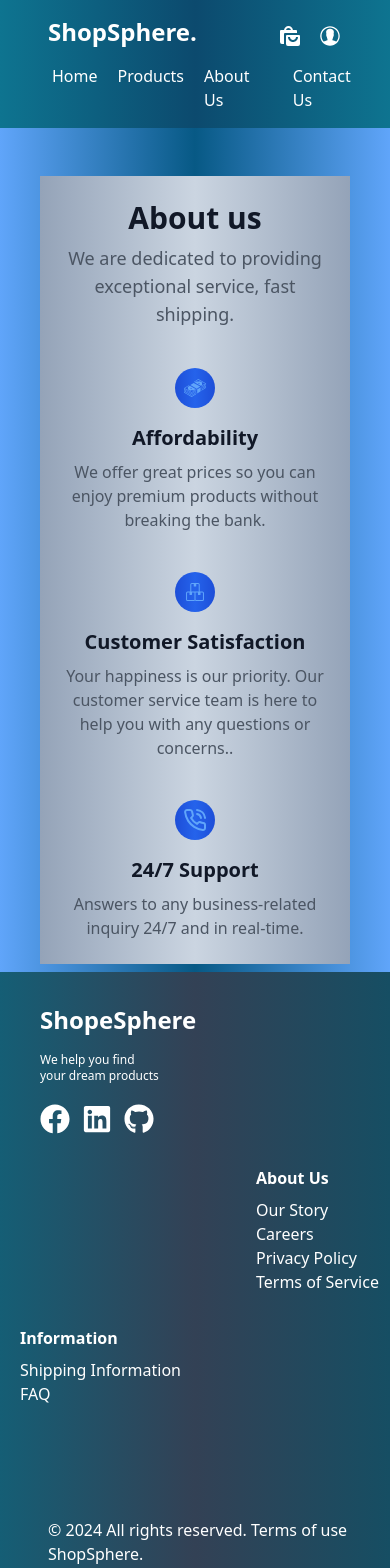
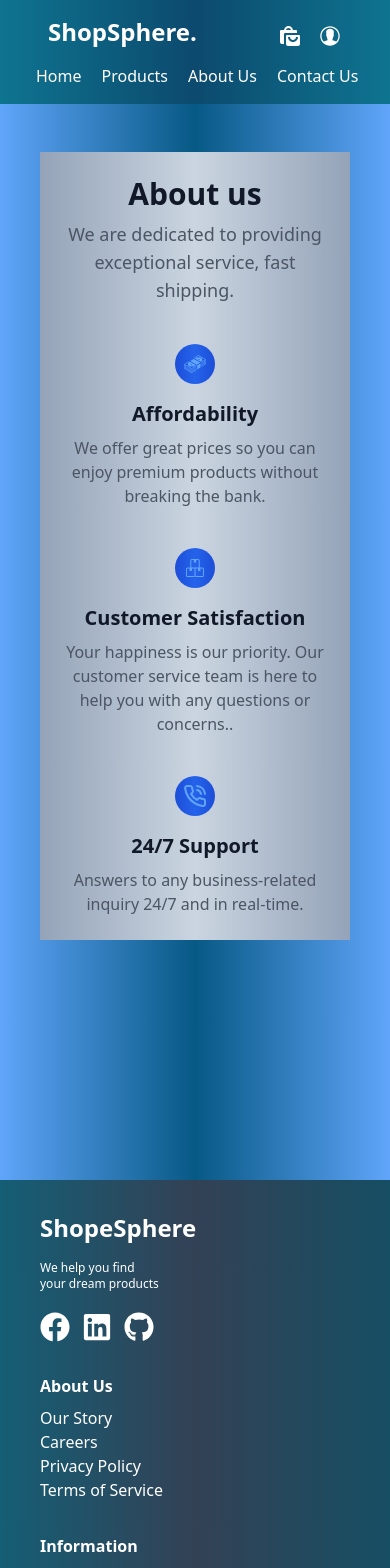
Before and after one commit to MoizQureshi1/e-commerce, a Next.js app: page /about in a window 390 px wide. Shown: the top 1568 px of the page. Built offline with nearby package versions, Linux system fonts and the light colour scheme.

Commit message:
change
change

```diff
--- a/src/app/about/page.tsx
+++ b/src/app/about/page.tsx
@@ -6,7 +6,7 @@ import { LuPhoneCall } from "react-icons/lu";
 export default function Aboutpage() {
     return(
         <section>
-        <div className="h-screen bg-gradient-to-r from-blue-400 via-sky-800 to-blue-400 py-12">
+        <div className="bg-gradient-to-r from-blue-400 via-sky-800 to-blue-400 py-12 pb-60">
             <div className="max-w-7xl mx-auto px-4 sm:px-6 lg:px-8 text-center mr-10 ml-10 pt-6 pb-6 bg-gradient-to-r from-slate-400 via-slate-300 to-slate-400">
                 <h2 className="text-3xl font-extrabold text-gray-900">About us</h2>
                 <p className="mt-2 text-lg text-gray-600">We are dedicated to providing exceptional service, fast shipping.</p>
--- a/src/app/component/footer.tsx
+++ b/src/app/component/footer.tsx
@@ -14,7 +14,7 @@ export default function Footer() {
           </ul>
         </div>
 
-        <div className="pl-64 md:ml-24 mb-8 md:mb-0">
+        <div className="pl-10 md:ml-72 mb-8 md:mb-0">
           <h3 className="font-bold mb-2">About Us</h3>
           <ul>
             <li><a href="https://www.aboutamazon.com/?utm_source=gateway&utm_medium=footer" className="hover:underline">Our Story</a></li>
@@ -24,7 +24,7 @@ export default function Footer() {
           </ul>
         </div>
 
-        <div className="mb-20 pr-20 ml-5 md:ml-10 md:mt-10">
+        <div className="mb-20 pr-20 ml-10 md:ml-10 md:mt-10">
           <h3 className="font-bold mb-2">Information</h3>
           <ul>
             <li><a href="https://www.aboutamazon.com/?utm_source=gateway&utm_medium=footer" className="hover:underline">Shipping Information</a></li>
@@ -33,7 +33,7 @@ export default function Footer() {
         </div>
       </div>
 
-      <div className="mt-8 ml-12">
+      <div className="mt-8 ml-8">
         <p>&copy; {new Date().getFullYear()} All rights reserved. Terms of use ShopSphere.</p>
       </div>
     </footer>
--- a/src/app/component/header.tsx
+++ b/src/app/component/header.tsx
@@ -32,7 +32,7 @@ export default function Header() {
       </div>
       <div className="lg:hidden mt-4">
         <nav>
-          <ul className="flex gap-5 ml-9">
+          <ul className="flex gap-5 ml-5">
             <li><Link href="/">Home</Link></li>
             <li><Link href="https://a.co/d/jawfEXu" target="blank">Products</Link></li>
             <li><Link href="/about">About Us</Link></li>
```
